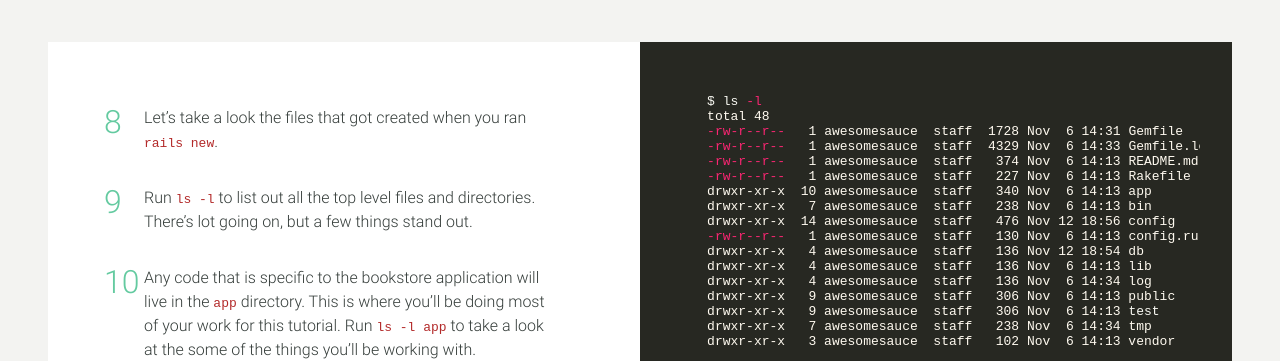
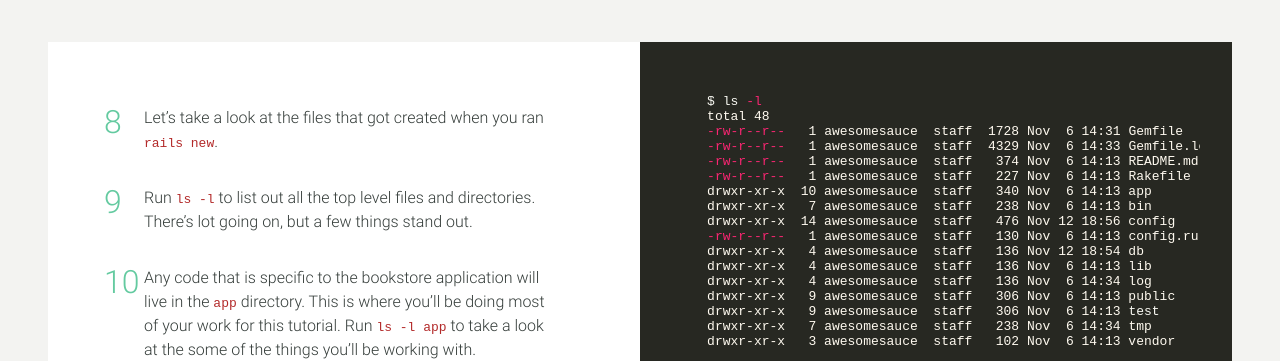
Before and after one commit to bmoreonrails/rails_tutorial, a Jekyll site: the page built from _chapters/chapter_01.md, in a window 1280 px wide and 900 px high, scrolled down 2264 px. Shown: the part 152-513 px from the top of the window. Built offline with Jekyll 4.4.1, drawn with Linux system fonts in a browser that asks for light colours.

Commit message:
Grammar fix
Thanks, Polly, for catching this!

```diff
--- a/_chapters/chapter_01.md
+++ b/_chapters/chapter_01.md
@@ -92,7 +92,7 @@ You don't need to worry about this much for the tutorial but if you're intereste
 
 {% steps %}
 {% list %}
-  1.  Let's take a look the files that got created when you ran `rails new`.
+  1.  Let's take a look at the files that got created when you ran `rails new`.
 
   1.  Run `ls -l` to list out all the top level files and directories. There's lot going on, but a few things stand out.
 
```
